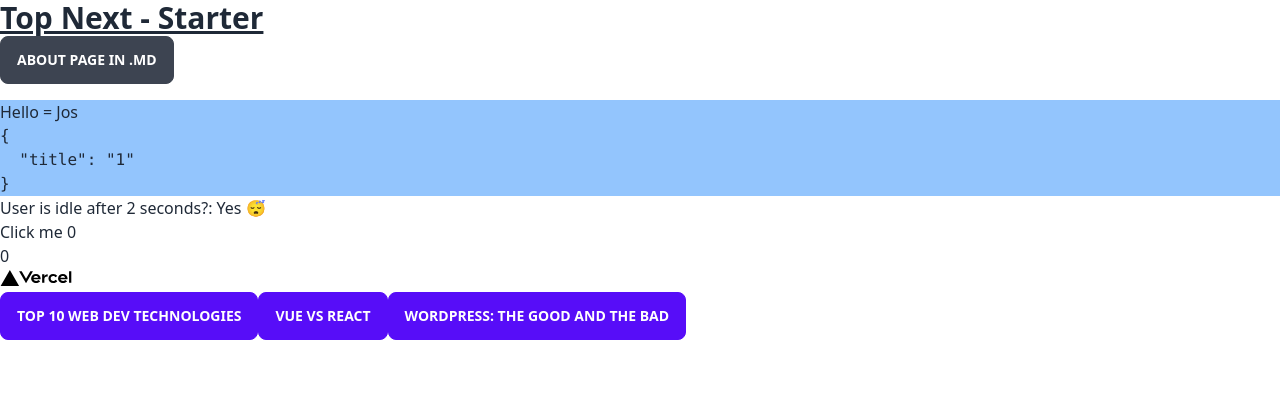
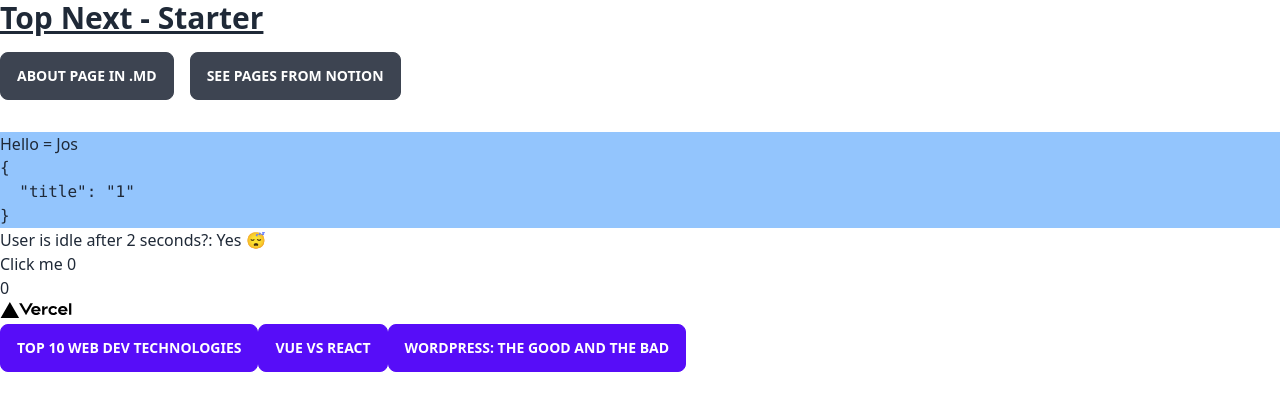
Before and after one commit to ctwhome/top-next, a Next.js app: page / in a window 1280 px wide. Shown: the top 410 px of the page. Built offline with nearby package versions, Linux system fonts and the light colour scheme.

Commit message:
minor: add link to notion page

```diff
--- a/pages/index.tsx
+++ b/pages/index.tsx
@@ -23,10 +23,15 @@
         Top Next - Starter
       </h1>
 
+
       <Link href="/about">
         <a className="btn">
         About Page in .md
         </a>
+      </Link>
+
+      <Link href="/notion">
+        <a className="btn m-4"> See pages from Notion</a>
       </Link>
 
 
```
